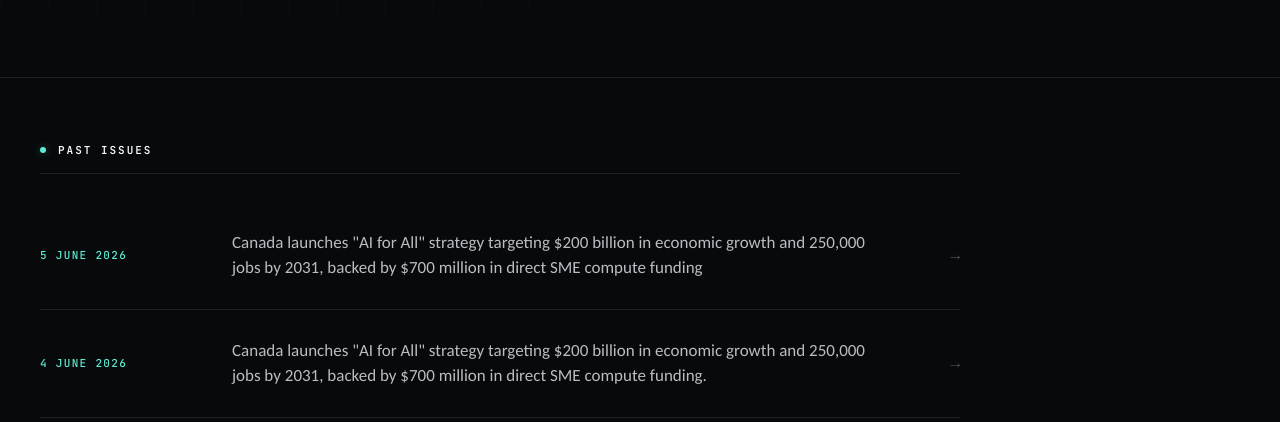
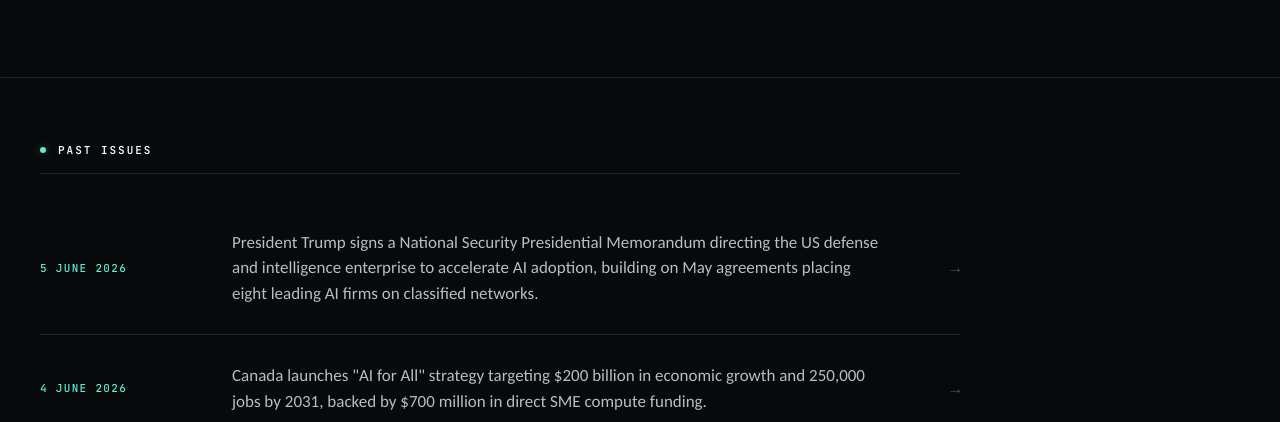
Before and after one commit to Yash-aipulse/AI-Pulse-, a plain HTML site: page archive/index.html in a window 1280 px wide. Shown: the part 378-800 px from the top of the page. Drawn offline with Linux system fonts and the light colour scheme.

Commit message:
Update index.html

```diff
--- a/archive/index.html
+++ b/archive/index.html
@@ -444,7 +444,7 @@
            <li class="issue-item">
           <a href="issue-5-june-2026.html" class="issue-link">
             <span class="issue-date">5 June 2026</span>
-            <span class="issue-summary">Canada launches "AI for All" strategy targeting $200 billion in economic growth and 250,000 jobs by 2031, backed by $700 million in direct SME compute funding</span>
+            <span class="issue-summary">President Trump signs a National Security Presidential Memorandum directing the US defense and intelligence enterprise to accelerate AI adoption, building on May agreements placing eight leading AI firms on classified networks.</span>
             <span class="issue-arrow">→</span>
           </a>
         <li class="issue-item">
```
